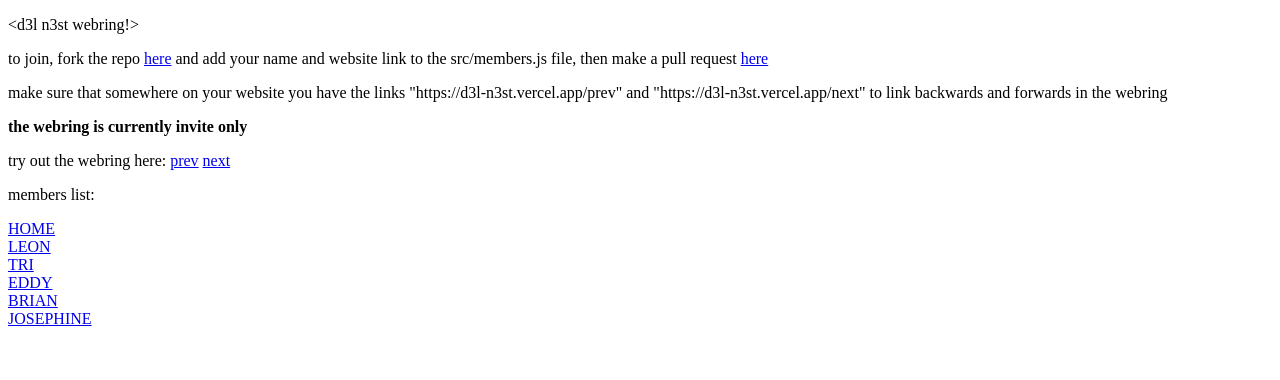
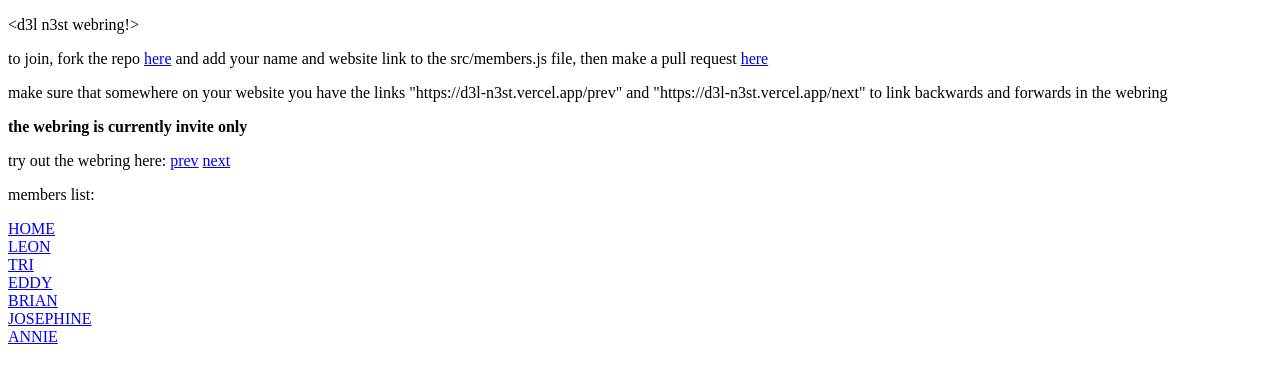
Before and after one commit to LeonDong02/d3l-n3st, a Next.js app: page / in a window 1280 px wide. Shown: the top 380 px of the page. Built offline with nearby package versions, Linux system fonts and the light colour scheme.

Commit message:
add annie

```diff
--- a/src/members.js
+++ b/src/members.js
@@ -5,6 +5,7 @@ members.set('TRI', 'https://www.triho.dev/');
 members.set('EDDY', 'https://www.eddyguo.ca/');
 members.set('BRIAN', 'https://briantu.tech/');
 members.set('JOSEPHINE', 'https://josephine-widjaja.com/');
+members.set('ANNIE', 'https://www.anniesun.ca/');
 // ADD YOUR NAME AND LINK ABOVE
 
 var temp = [];
```
